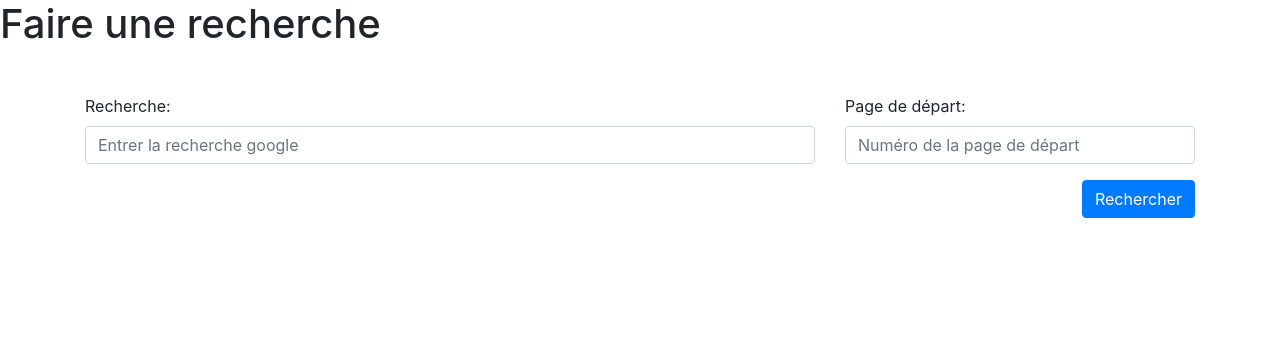
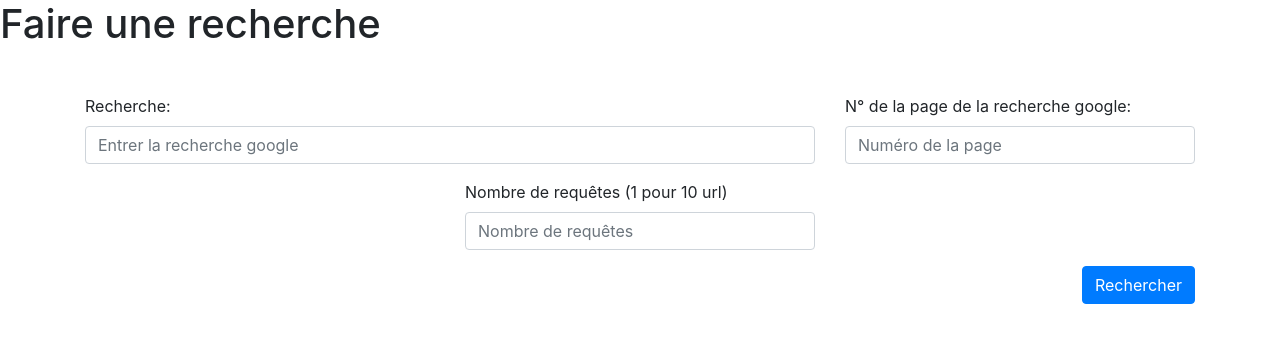
Before and after one commit to blancos-code/MeinSqlMap, a Flask app: page /search in a window 1280 px wide. Shown: the part 56-399 px from the top of the page. Run offline with Flask 3, Linux system fonts and the light colour scheme; some libraries are stand-ins or nearby versions.

Commit message:
feature: Chercher sur plusieurs dizaines de pages

```diff
--- a/controller/search_controller.py
+++ b/controller/search_controller.py
@@ -13,22 +13,12 @@ def search():
     if request.method == "POST":
         query = request.form.get("query")
         start = request.form.get("start")
+        page_count = request.form.get("page_count")
 
         if query:
-            params = {
-                "q": "inurl:" + query,
-                "key": API_KEY,
-                "cx": CX,
-                "start": start
-            }
-            response = requests.get(GOOGLE_SEARCH_API_ENDPOINT, params=params)
-            items = response.json().get("items", [])
+            results = []
 
-            results = []
-            for item in items:
-                result = {'url': item.get('link', '')}
-                result['is_valid_for_pentesting'] = is_url_valid(result['url'])
-                results.append(result)
+            results = get_results_from_google(page_count, query, results, start)
 
             session['results'] = results
             session['query'] = query
@@ -36,6 +26,26 @@ def search():
     return render_template("search.html")
 
 
+def get_results_from_google(page_count, query, results, start):
+
+    for page in range(int(start), int(start + page_count)):
+        params = {
+            "q": "inurl:" + query,
+            "key": API_KEY,
+            "cx": CX,
+            "start": page
+        }
+
+        response = requests.get(GOOGLE_SEARCH_API_ENDPOINT, params=params)
+        items = response.json().get("items", [])
+        print(response.json())
+        for item in items:
+            result = {'url': item.get('link', '')}
+            result['is_valid_for_pentesting'] = is_url_valid(result['url'])
+            results.append(result)
+
+    return results
+
 def is_url_valid(url):
     query = session.get('query', '')
 
--- a/templates/search.html
+++ b/templates/search.html
@@ -18,8 +18,14 @@
                     </div>
                     <div class="col-4">
                         <div class="mb-3">
-                            <label for="" class="form-label">Page de départ: </label>
-                            <input type="number" class="form-control" name="start"  min="1" max="100" placeholder="Numéro de la page de départ" required>
+                            <label for="" class="form-label">N° de la page de la recherche google: </label>
+                            <input type="number" class="form-control" name="start"  min="1" max="100" placeholder="Numéro de la page" required>
+                        </div>
+                    </div>
+                    <div class="col-4">
+                        <div class="mb-3">
+                            <label for="" class="form-label">Nombre de requêtes (1 pour 10 url)</label>
+                            <input type="number" class="form-control" name="page_count"  min="1" max="100" placeholder="Nombre de requêtes" required>
                         </div>
                     </div>
                 </div>
```
